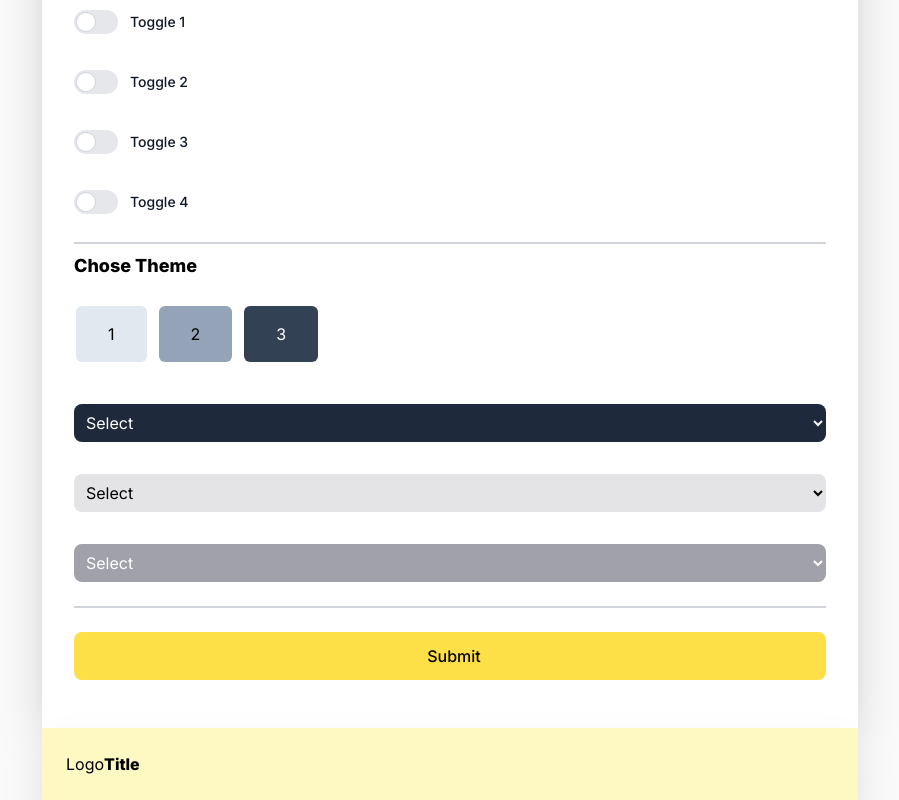
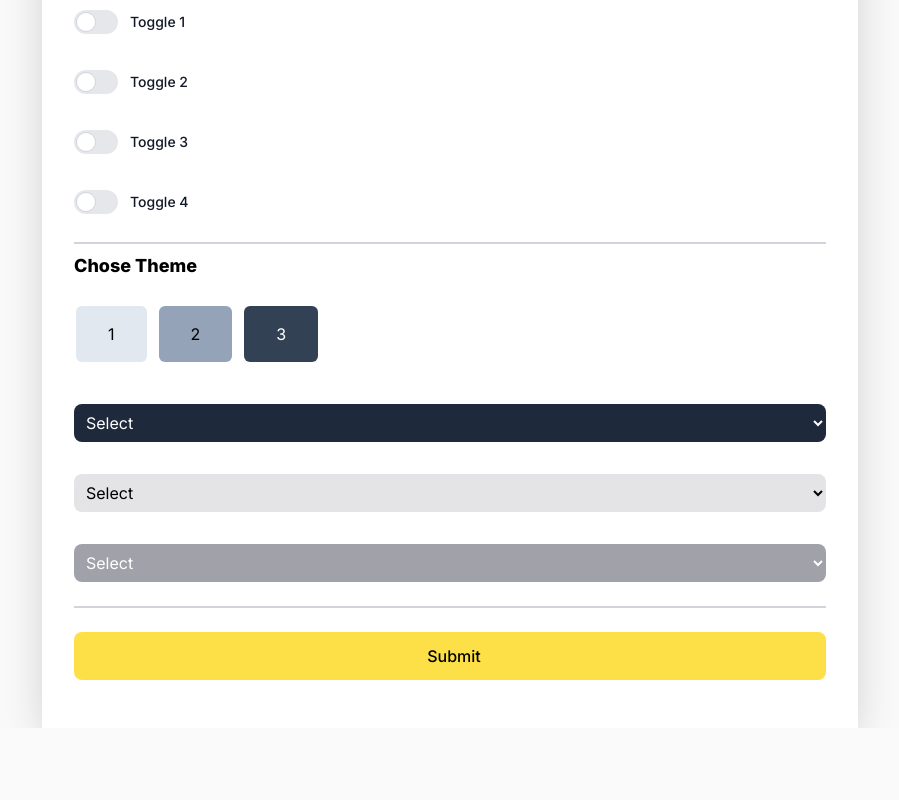
Before and after one commit to tusharjoshi4531/jobboard-clone, a Next.js app: page /dashboard/manage/settings in a window 1280 px wide. Shown: the part 847-1647 px from the top of the page, without its empty margins (334-1233 px from the left). After the commit the page ends 1575 px from the top, so only its background shows below. Built offline with nearby package versions, Linux system fonts and the light colour scheme.

Commit message:
Ui Components

```diff
--- a/src/app/dashboard/manage/settings/page.tsx
+++ b/src/app/dashboard/manage/settings/page.tsx
@@ -132,7 +132,7 @@ const SettingsPage = () => {
             />
           </form>
         </Card>
-        <JobPostCard className="my-4 bg-yellow-200"/>
+        {/* <JobPostCard className="my-4 bg-yellow-200"/> */}
       </div>
     </>
   );
```
